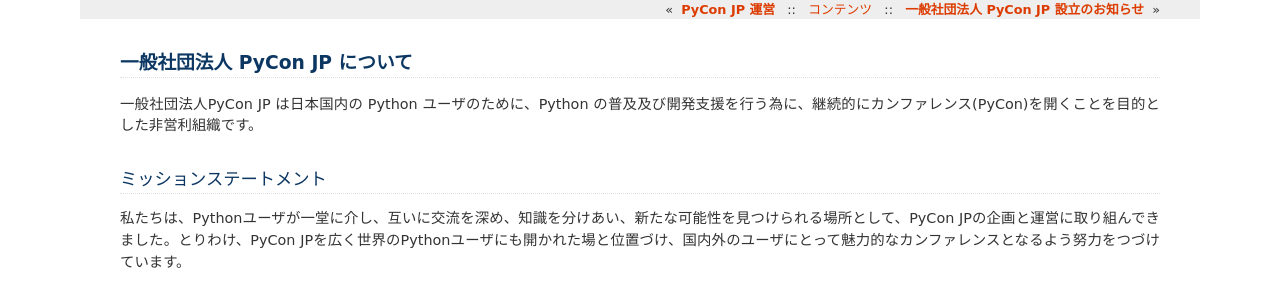
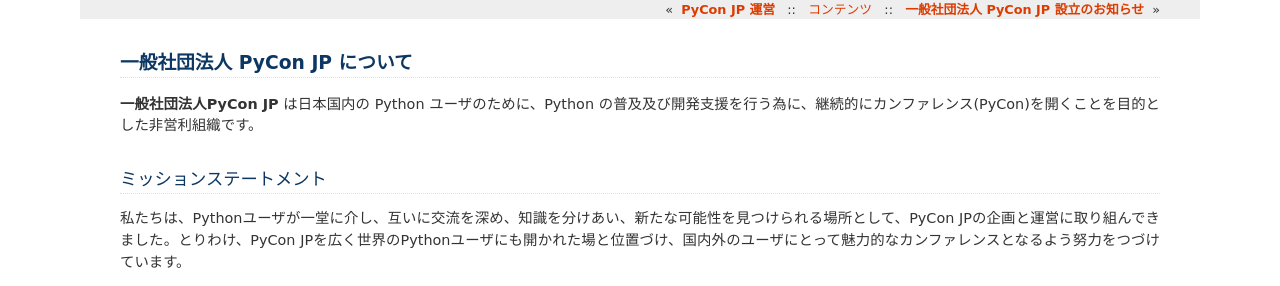
Before and after one commit to pyconjp/www.pycon.jp, a Sphinx documentation site: the page built from source/committee/index.rst, in a window 1280 px wide. Shown: the part 125-411 px from the top of the page. Built offline with Sphinx 7.4.7, drawn with Linux system fonts in a browser that asks for light colours.

```diff
--- a/source/issha/index.rst
+++ b/source/committee/index.rst
@@ -2,7 +2,7 @@
  一般社団法人 PyCon JP について
 ================================
 
-一般社団法人PyCon JP は日本国内の Python ユーザのために、Python の普及及び開発支援を行う為に、継続的にカンファレンス(PyCon)を開くことを目的とした非営利組織です。
+**一般社団法人PyCon JP** は日本国内の Python ユーザのために、Python の普及及び開発支援を行う為に、継続的にカンファレンス(PyCon)を開くことを目的とした非営利組織です。
 
 ミッションステートメント
 ------------------------
--- a/source/index.rst
+++ b/source/index.rst
@@ -5,8 +5,8 @@
 .. toctree::
    :maxdepth: 1
 
-   issha/index
-   pyconjp-event/index
+   committee/index
+   organizer/index
    support/index
    annualreport
 
```
Also changed, not shown: source/committee/access.rst (renamed from source/issha/access.rst), source/committee/board.rst (renamed from source/issha/board.rst), source/committee/charter.rst (renamed from source/issha/charter.rst), source/committee/contract.rst (renamed from source/issha/contract.rst), source/committee/foundation.rst (renamed from source/issha/foundation.rst), source/organizer/index.rst (renamed from source/pyconjp-event/index.rst).
